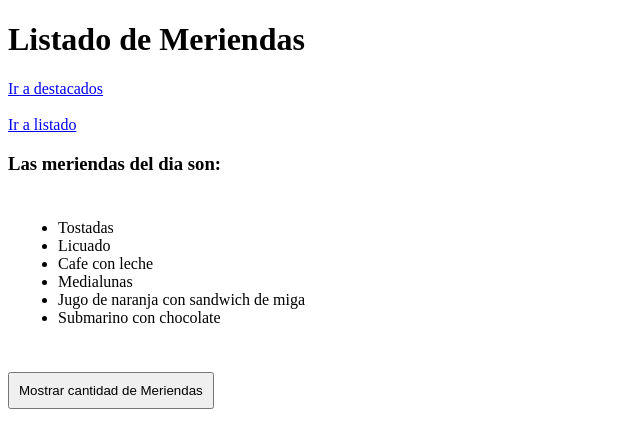
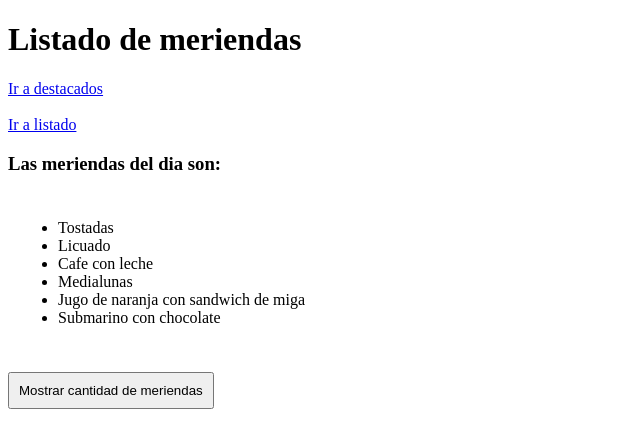
Before and after one commit to Pablito3213/Tp-02-programacion-3, a plain HTML site: page index.html in a window 1280 px wide. Shown: the full height of the page, 0-640 px from the left. Drawn offline with Linux system fonts and the light colour scheme.

Commit message:
Finaliza TP JavaScript

```diff
--- a/index.html
+++ b/index.html
@@ -3,13 +3,13 @@
 <head>
     <meta charset="UTF-8">
     <meta name="viewport" content="width=device-width, initial-scale=1.0">
-    <title>Menu de Meriendas</title>
+    <title>Menu de meriendas</title>
 
     <link rel="stylesheet" href="estilos.css">
 </head>
 <body>
 
-    <h1>Listado de Meriendas</h1>
+    <h1>Listado de meriendas</h1>
 
     <a href="destacados.html">Ir a destacados</a>
 <br>
@@ -23,7 +23,7 @@
     <div id="contenedor"></div>
 
     <button id="btnCantidad">
-        Mostrar cantidad de Meriendas
+        Mostrar cantidad de meriendas
     </button>
 
     <p id="resultado"></p>
```
